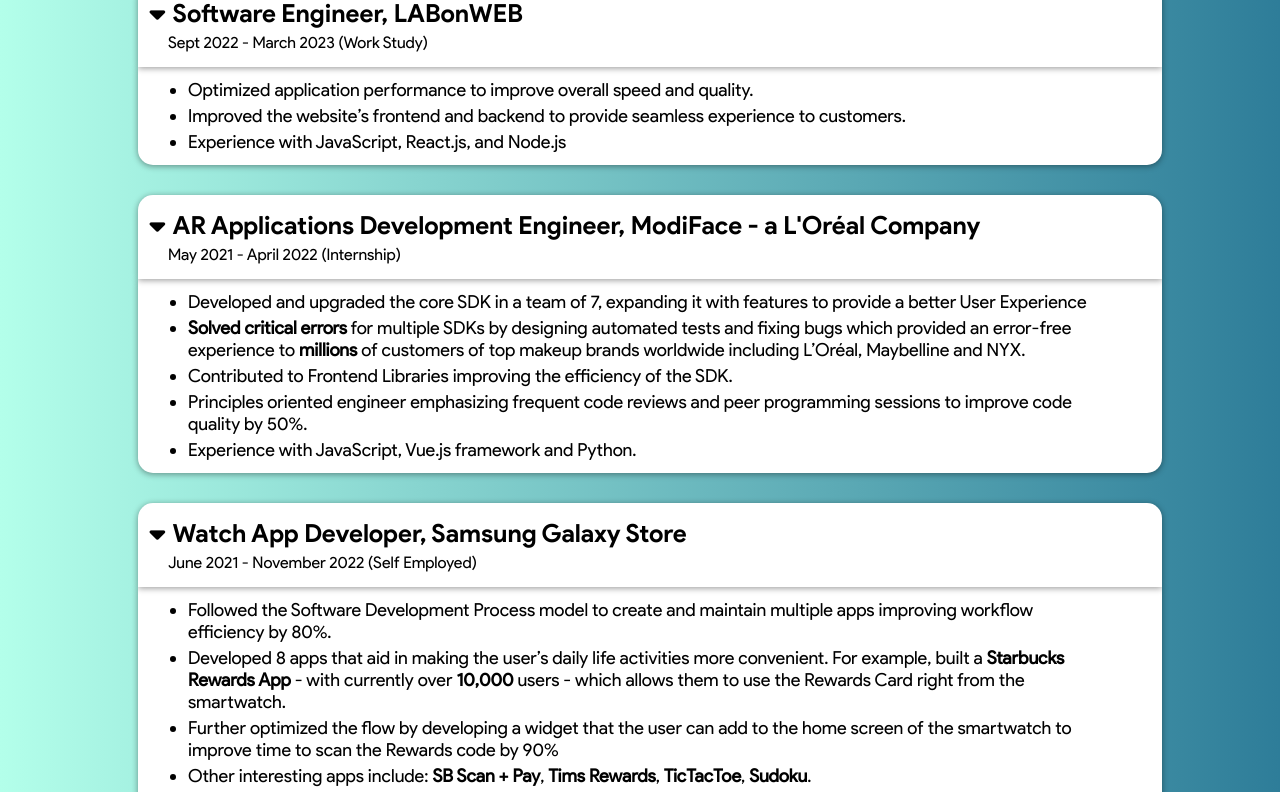
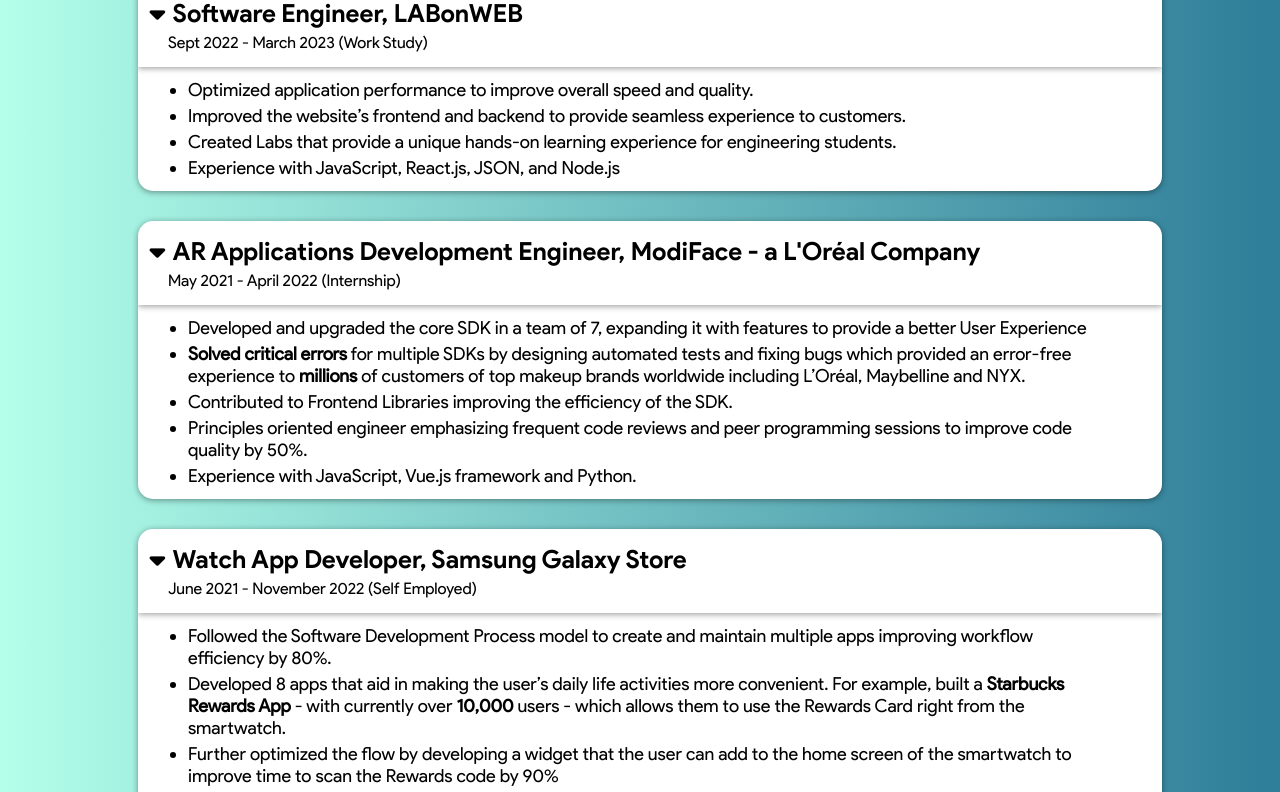
Before and after one commit to parth-commits/parth-commits.github.io, a React (Create React App) app: page / in a window 1280 px wide. Shown: the part 2661-3453 px from the top of the page. Built offline with nearby package versions, Linux system fonts and the light colour scheme; the HTML template or start-up script is replaced by a standard one.

Commit message:
monthly update

```diff
--- a/src/components/AwardView/AwardItems.js
+++ b/src/components/AwardView/AwardItems.js
@@ -24,12 +24,8 @@
                 sublist: [],
             },
             {
-                title: 'Monetary Value:',
-                sublist: [
-                    '$5,000 total',
-                    '$3,000 in first year and $500/year for 4 years',
-                    '$500/year for all 4 years at the University.',
-                ],
+                title: 'Monetary Value: $5,000',
+                sublist: [],
             },
         ],
     },
@@ -65,21 +61,9 @@
         isExpanded: false,
         descriptionItems: [
             {
-                title: 'Awarded for having the 2nd highest GPA (98%) in the entire grade at North Albion Collegiate Institute',
+                title: 'Awarded for having the 2nd highest GPA (98%) at North Albion Collegiate Institute',
                 sublist: [],
             },
         ],
     },
 ];
-/*
-{
-                title: 'Some Courses:',
-                sublist: [
-                    'Computer Science (ICS4U1, ICS3U1, ICS201)',
-                    'Physics (SPH4U1, SPH3U1)',
-                    'Chemistry (SCH4U1, SCH3U1)',
-                    'Computer Engineering (TEJ4U1, TEJ3U1)',
-                    'Calculus (MCV4U1)',
-                ],
-            },
-*/
--- a/src/components/EducationView/EducationItems.js
+++ b/src/components/EducationView/EducationItems.js
@@ -18,6 +18,7 @@
                 sublist: [
                     'Computational Linguistics (CSC485)',
                     'Formal Methods in Software Design (CSC465)',
+                    'Business of Software (CSC454) <b><i>(in progress)</i></b>',
                     'Algorithm Design and Ananlysis (CSC373)',
                     'Operating Systems (CSC369) <b><i>(in progress)</i></b>',
                     'Introduction to Database Systems (CSC343)',
--- a/src/components/TimelineView/TimelineItems.js
+++ b/src/components/TimelineView/TimelineItems.js
@@ -7,7 +7,8 @@
         descriptionItems: [
             'Optimized application performance to improve overall speed and quality.',
             'Improved the website’s frontend and backend to provide seamless experience to customers.',
-            'Experience with JavaScript, React.js, and Node.js',
+            'Created Labs that provide a unique hands-on learning experience for engineering students.',
+            'Experience with JavaScript, React.js, JSON, and Node.js',
 
         ],
     },
```
